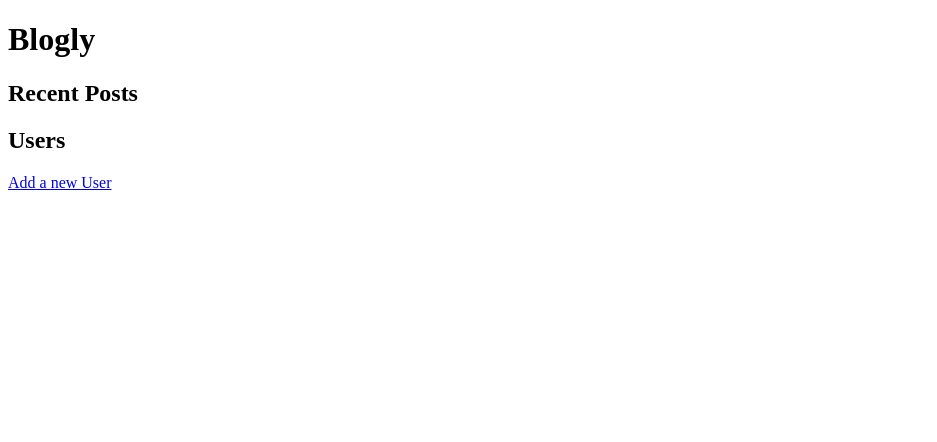
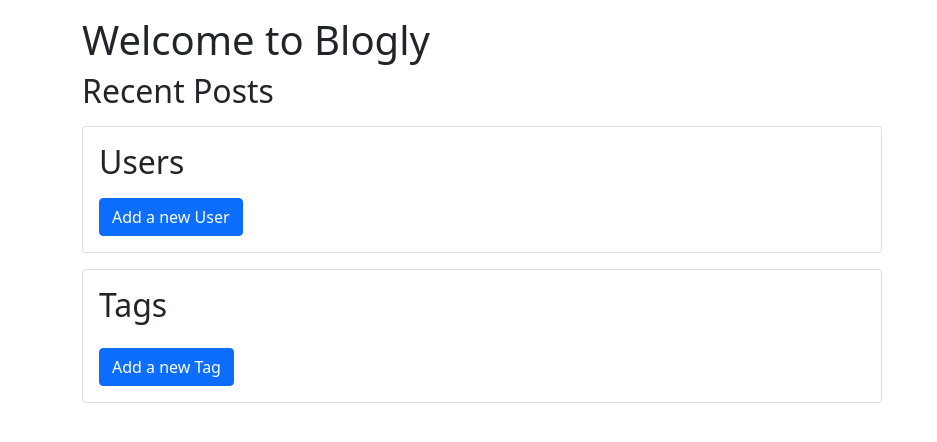
Before and after one commit to JNStayton/SQLA-Blogly, a Flask app: page /users in a window 1280 px wide. Shown: the top 442 px of the page, without its empty margins (0-937 px from the left). Run offline with Flask 2, Linux system fonts and the light colour scheme; data that the repository does not hold is empty.

Commit message:
Added tag functionality, tests for Post and Tag models, tests for Post and Tag view functions

```diff
--- a/app.py
+++ b/app.py
@@ -1,6 +1,7 @@
 """Blogly application."""
 from flask import Flask, request, render_template, redirect, flash, session
-from models import db, connect_db, User, Post
+from models import db, connect_db, User, Post, Tag, PostTag
+from sqlalchemy import desc
 
 app = Flask(__name__)
 app.config['SQLALCHEMY_DATABASE_URI'] = 'postgresql:///blogly'
@@ -11,23 +12,27 @@
 connect_db(app)
 db.create_all()
 
-
+# Users routes
 @app.route('/')
 def go_home():
     """redirects to the home page"""
     return redirect('/users')
 
+
 @app.route('/users')
 def show_homepage():
     """Shows homepage index.html, with most recent posts and the list of all users"""
     users = User.query.all()
-    posts = Post.query.order_by('created_at').limit(5).all()
-    return render_template('index.html', users=users, posts=posts)
+    posts = Post.query.order_by(desc('created_at')).limit(5).all()
+    tags = Tag.query.all()
+    return render_template('index.html', users=users, posts=posts, tags=tags)
+
 
 @app.route('/users/new')
 def sign_up():
     """Display form for users to register"""
     return render_template('newuser.html')
+
 
 @app.route('/users/new', methods=['POST'])
 def create_user():
@@ -41,7 +46,10 @@
     db.session.add(new_user)
     db.session.commit()
 
+    flash(f"Successfully created new user: {new_user.get_full_name()}!")
+
     return redirect('/users')
+
 
 @app.route('/users/<int:user_id>')
 def show_user(user_id):
@@ -49,11 +57,13 @@
     user=User.query.get_or_404(user_id)
     return render_template('user.html', user=user)
 
+
 @app.route('/users/<int:user_id>/edit')
 def edit_user(user_id):
     """Edit details about the user"""
     user=User.query.get_or_404(user_id)
     return render_template('edituser.html', user=user)
+
 
 @app.route('/users/<int:user_id>/edit', methods=['POST'])
 def save_edited_user(user_id):
@@ -67,35 +77,48 @@
     db.session.add(user)
     db.session.commit()
 
+    flash(f"Successfully updated user: {user.get_full_name()}!")
+
     return redirect('/users')
+
 
 @app.route('/users/<int:user_id>/delete', methods=['POST'])
 def delete_user(user_id):
     """Deletes user from DB"""
     User.query.filter_by(id=user_id).delete()
     db.session.commit()
+    flash(f"Successfully deleted user!")
     return redirect('/users')
 
+
+# Posts routes
 @app.route('/users/<int:user_id>/posts/new')
 def new_post(user_id):
     """Show the form to add a new post"""
     user=User.query.get_or_404(user_id)
-    return render_template('newpost.html', user=user)
+    tags = Tag.query.all()
+    return render_template('newpost.html', user=user, tags=tags)
+
 
 @app.route('/users/<int:user_id>/posts/new', methods=['POST'])
 def create_post(user_id):
     """Creates the post, saves it to the DB"""
     user=User.query.get_or_404(user_id)
+    tag_ids = [int(n) for n in request.form.getlist("tags")]
+    tags = Tag.query.filter(Tag.id.in_(tag_ids)).all()
 
     title=request.form['title']
     content=request.form['content']
 
-    new_post = Post(title=title, content=content, user_id=user.id)
+    new_post = Post(title=title, content=content, user_id=user.id, tags=tags)
 
     db.session.add(new_post)
     db.session.commit()
 
+    flash(f"Successfully added new post: {new_post.title}!")
+
     return redirect(f"/users/{user_id}")
+
 
 @app.route('/posts/<int:post_id>')
 def show_post(post_id):
@@ -103,28 +126,92 @@
     post=Post.query.get_or_404(post_id)
     return render_template('post.html', post=post)
 
+
 @app.route('/posts/<int:post_id>/edit')
 def edit_post(post_id):
     """Show the form to edit post details"""
     post=Post.query.get_or_404(post_id)
-    return render_template('editpost.html', post=post)
+    tags=Tag.query.all()
+    current_tags = [tag.id for tag in post.tags]
+
+    return render_template('editpost.html', post=post, tags=tags, current_tags=current_tags)
+
 
 @app.route('/posts/<int:post_id>/edit', methods=['POST'])
 def save_edited_post(post_id):
     """Saves edited post details to the DB"""
     post=Post.query.get_or_404(post_id)
-
     post.title=request.form['title']
     post.content=request.form['content']
+
+    tag_ids = [int(n) for n in request.form.getlist("tags")]
+    post.tags = Tag.query.filter(Tag.id.in_(tag_ids)).all()
 
     db.session.add(post)
     db.session.commit()
 
+    flash(f"Successfully edited post: {post.title}!")
+
     return redirect(f"/posts/{post_id}")
+
 
 @app.route('/posts/<int:post_id>/delete', methods=['POST'])
 def delete_post(post_id):
     """Deletes post from the DB"""
     Post.query.filter_by(id=post_id).delete()
     db.session.commit()
+    flash(f"Successfully deleted post!")
     return redirect('/users')
+
+
+# Tags routes
+@app.route('/tags/<int:tag_id>')
+def show_tags(tag_id):
+    """Show information on the tag based on its tag.id"""
+    tag=Tag.query.get_or_404(tag_id)
+    return render_template('tag.html', tag=tag)
+
+
+@app.route('/tags/new')
+def new_tag():
+    """Show a form to add a new tag"""
+    return render_template('newtag.html')
+
+
+@app.route('/tags/new', methods=['POST'])
+def create_new_tag():
+    """Saves form data for new tag to the db"""
+    new_tag = Tag(tag_name=request.form['tag_name'])
+    db.session.add(new_tag)
+    db.session.commit()
+    flash(f"Successfully created new tag: {new_tag.tag_name}!")
+    return redirect('/users')
+
+
+@app.route('/tags/<int:tag_id>/edit')
+def edit_tag(tag_id):
+    """Show edit form for tag"""
+    tag=Tag.query.get_or_404(tag_id)
+    return render_template('edittag.html', tag=tag)
+
+
+@app.route('/tags/<int:tag_id>/edit', methods=['POST'])
+def save_edited_tag(tag_id):
+    """Save edited tag details to the db"""
+    tag=Tag.query.get_or_404(tag_id)
+    tag.tag_name = request.form['tag_name']
+
+    db.session.add(tag)
+    db.session.commit()
+    flash(f"Successfully updated {tag.tag_name} tag!")
+    return redirect('/users')
+
+
+@app.route('/tags/<int:tag_id>/delete', methods=['POST'])
+def delete_tag(tag_id):
+    """Delete tag from db and update related table data"""
+    tag = db.session.query(Tag).filter_by(id=tag_id).first()
+    db.session.delete(tag)
+    db.session.commit()
+    flash(f"Successfully deleted tag!")
+    return redirect('/users')
--- a/templates/base.html
+++ b/templates/base.html
@@ -4,9 +4,20 @@
     <meta charset="UTF-8">
     <meta http-equiv="X-UA-Compatible" content="IE=edge">
     <meta name="viewport" content="width=device-width, initial-scale=1.0">
+    <link href="https://cdn.jsdelivr.net/npm/bootstrap@5.1.3/dist/css/bootstrap.min.css" rel="stylesheet" integrity="sha384-1BmE4kWBq78iYhFldvKuhfTAU6auU8tT94WrHftjDbrCEXSU1oBoqyl2QvZ6jIW3" crossorigin="anonymous">
     <title>{% block title%} {% endblock %}</title>
 </head>
 <body>
+
+    {% for msg in get_flashed_messages()%}
+    <div class="alert alert-success center-block alert-dismissible fade show" role="alert">
+        {{msg}}
+        <button type="button" class="btn-close" data-bs-dismiss="alert" aria-label="Close"></button>
+    </div>
+    {% endfor %}
+
     {% block content %} {% endblock %}
+
+    <script src="https://cdn.jsdelivr.net/npm/bootstrap@5.1.3/dist/js/bootstrap.bundle.min.js" integrity="sha384-ka7Sk0Gln4gmtz2MlQnikT1wXgYsOg+OMhuP+IlRH9sENBO0LRn5q+8nbTov4+1p" crossorigin="anonymous"></script>
 </body>
 </html>
--- a/templates/index.html
+++ b/templates/index.html
@@ -3,22 +3,50 @@
 {% block title %} Blogly {% endblock %}
 
 {% block content %}
-<h1>Blogly</h1>
+<div class="container mt-3">
+
+    <h1>Welcome to Blogly</h1>
 
     <h2>Recent Posts</h2>
+
     {% for post in posts %}
-    <h3><a href="/posts/{{post.id}}">{{post.title}}</a></h3>
-    <p>{{post.content}}</p>
-    <p>By: <a href="/users/{{post.user.id}}">{{post.user.get_full_name()}}</a> - {{post.created_at}}</p>
+    <div class="card mt-3" style="width: 50rem;">
+        <div class="card-body">
+            <h3 class="card-title"><a href="/posts/{{post.id}}">{{post.title}}</a></h3>
+            <p class="card-text">{{post.content}}</p>
+            <p>By: <a href="/users/{{post.user.id}}">{{post.user.get_full_name()}}</a> - {{post.date}}</p>
+            <p> Tags:
+                {% for tag in post.tags %}
+                <a href="/tags/{{tag.id}}"><span class="badge bg-secondary">{{tag.tag_name}}</span></a>
+                {% endfor %}
+            </p>
+        </div>
+    </div>
     {% endfor %}
 
-<h2>Users</h2>
-<ul>
+    <div class="card mt-3" style="width: 50rem;">
+        <div class="card-body">
+            <h2 class="card-title">Users</h2>
+            <ul class="card-text">
                 {% for user in users %}
                 <li><a href="/users/{{user.id}}">{{user.get_full_name()}}</a></li>
                 {% endfor %}
             </ul>
+            <a href="/users/new" class="btn btn-primary">Add a new User</a>
+        </div>
+    </div>
 
-<a href="/users/new">Add a new User</a>
+    <div class="card mt-3 mb-3" style="width: 50rem;">
+        <div class="card-body">
+            <h2 class="card-title">Tags</h2>
+            <div class="card-text">
+                {% for tag in tags %}
+                <a href="/tags/{{tag.id}}"><span class="badge bg-secondary">{{tag.tag_name}}</span></a>
+                {% endfor %}
+            </div>
+            <a href="/tags/new" class="btn btn-primary mt-3">Add a new Tag</a>
+        </div>
+    </div>
+</div>
 
 {% endblock %}
```
Also changed, not shown: Tests/test_app.py (+116 -1 lines), Tests/test_models.py (+44 -1 lines), models.py (+32 -3 lines), seed.py (+31 -5 lines), templates/editpost.html (+24 -8 lines), templates/edittag.html (added, +14 -0 lines), templates/edituser.html (+9 -8 lines), templates/newpost.html (+17 -5 lines), templates/newtag.html (added, +14 -0 lines), templates/newuser.html (+8 -5 lines), templates/post.html (+22 -8 lines), templates/tag.html (added, +25 -0 lines), templates/user.html (+15 -10 lines). Lines whose indentation alone changed are shown as unchanged.
